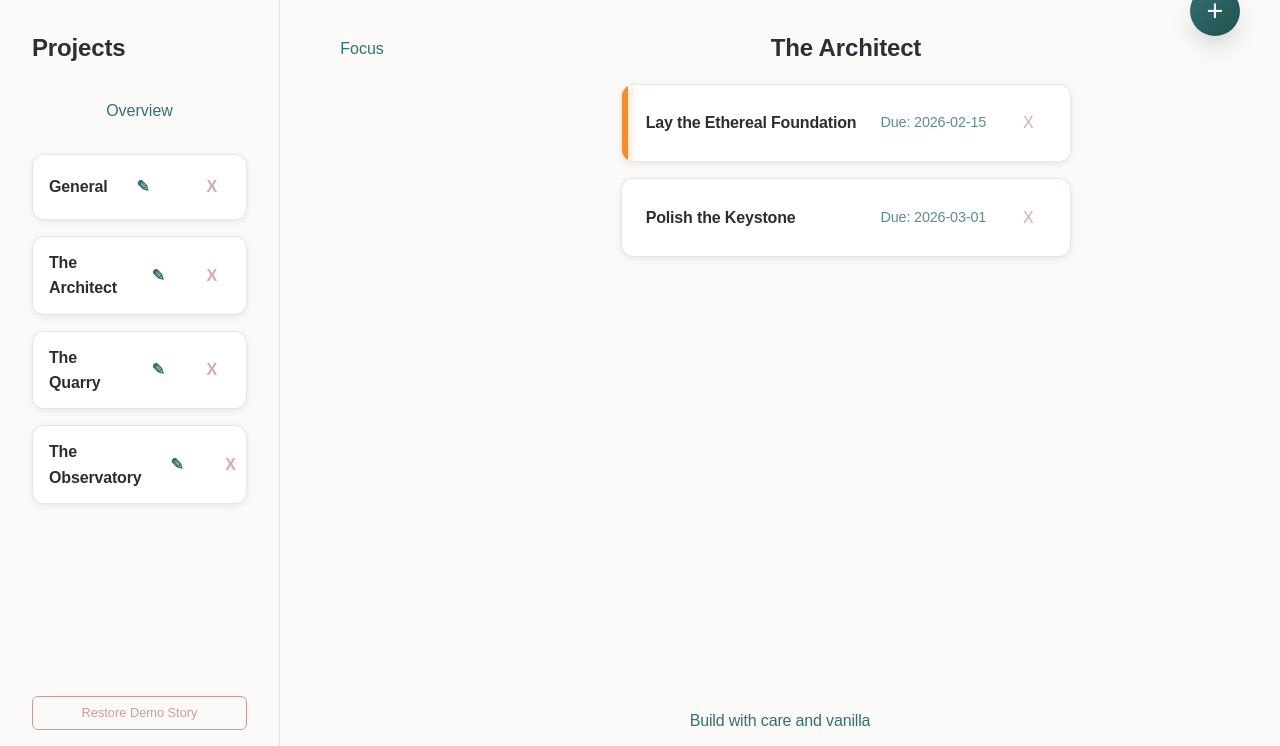
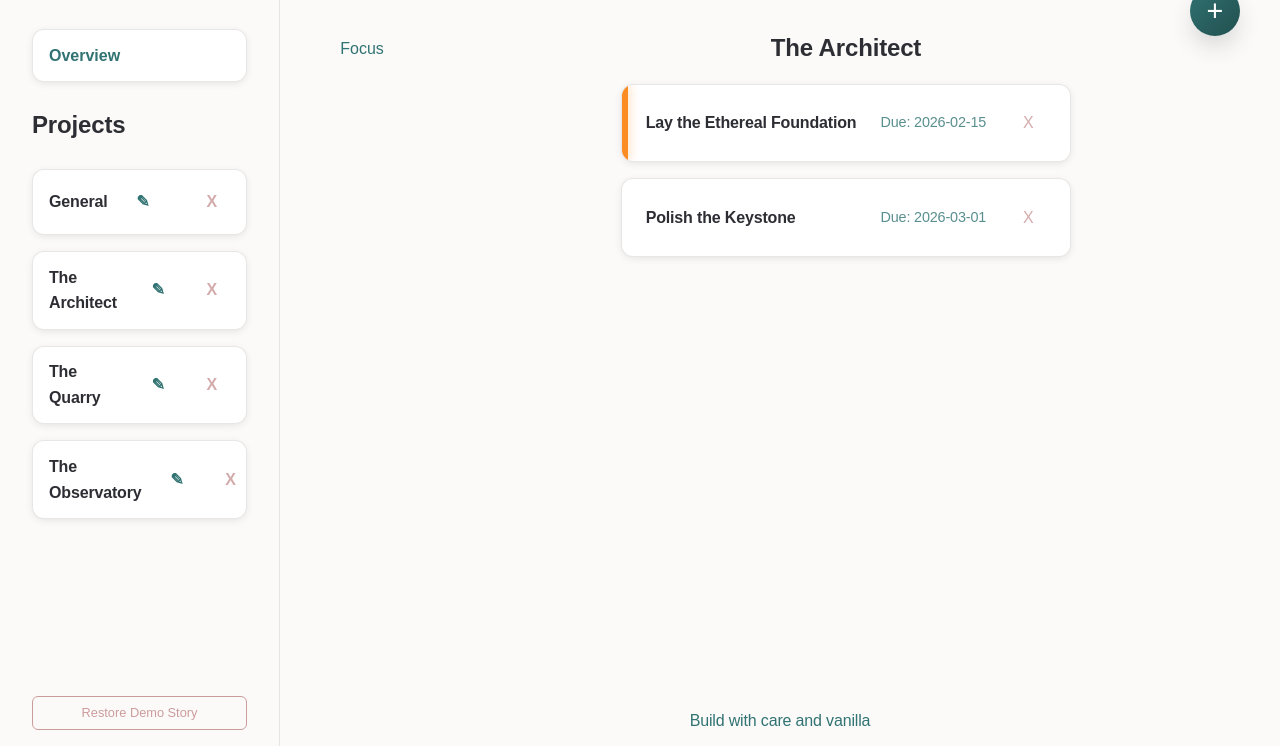
Before and after one commit to cmatsagka/todo-list, a website built with webpack: page src/template.html in a window 1280 px wide. Shown: the part 54-800 px from the top of the page. Built offline with nearby package versions, Linux system fonts and the light colour scheme; a web font is replaced by a local one.

Commit message:
Style overview button

```diff
--- a/src/styles.css
+++ b/src/styles.css
@@ -254,7 +254,8 @@ header {
 }
 
 .project-item,
-.todo-item {
+.todo-item,
+#overview-btn {
 	display: flex;
 	align-items: center;
 	background: var(--action-light);
@@ -266,16 +267,24 @@ header {
 		box-shadow 0.2s ease;
 }
 
-.project-item {
+.project-item,
+#overview-btn {
 	padding: 0.8rem 1rem;
 	gap: 1rem;
 	font-weight: 600;
+	cursor: pointer;
 }
 
 .project-item:hover,
-.todo-item:hover {
+.todo-item:hover,
+#overview-btn:hover {
 	transform: translateY(-2px);
 	box-shadow: var(--shadow-md);
+}
+
+#overview-btn:hover {
+	color: var(--action-light);
+	background: var(--action-primary);
 }
 
 .delete-btn {
--- a/src/template.html
+++ b/src/template.html
@@ -11,8 +11,8 @@
 		</header>
 		<div class="app-container">
 			<aside id="sidebar">
+				<button id="overview-btn">Overview</button>
 				<h2>Projects</h2>
-				<button id="overview-btn">Overview</button>
 				<nav id="project-list" aria-labelledby="projects-heading"></nav>
 			</aside>
 			<main id="todo-display">
```
